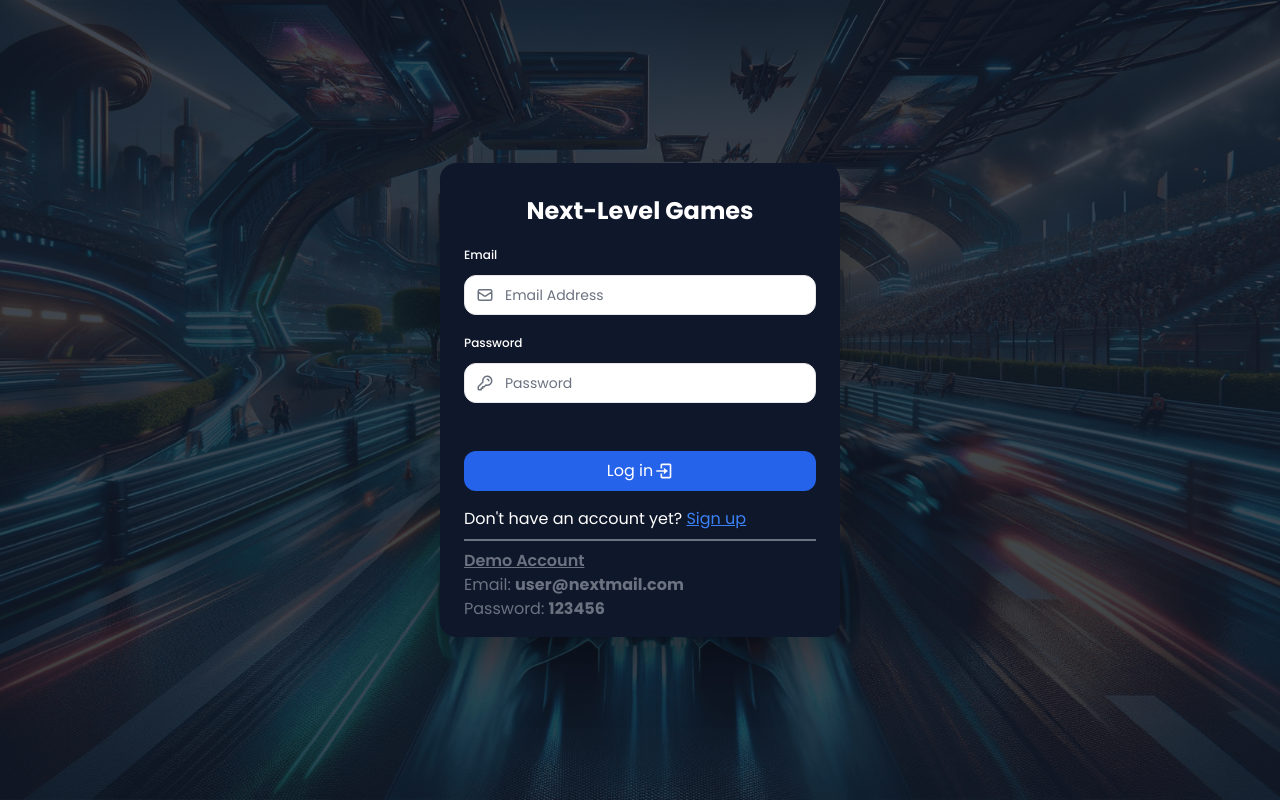
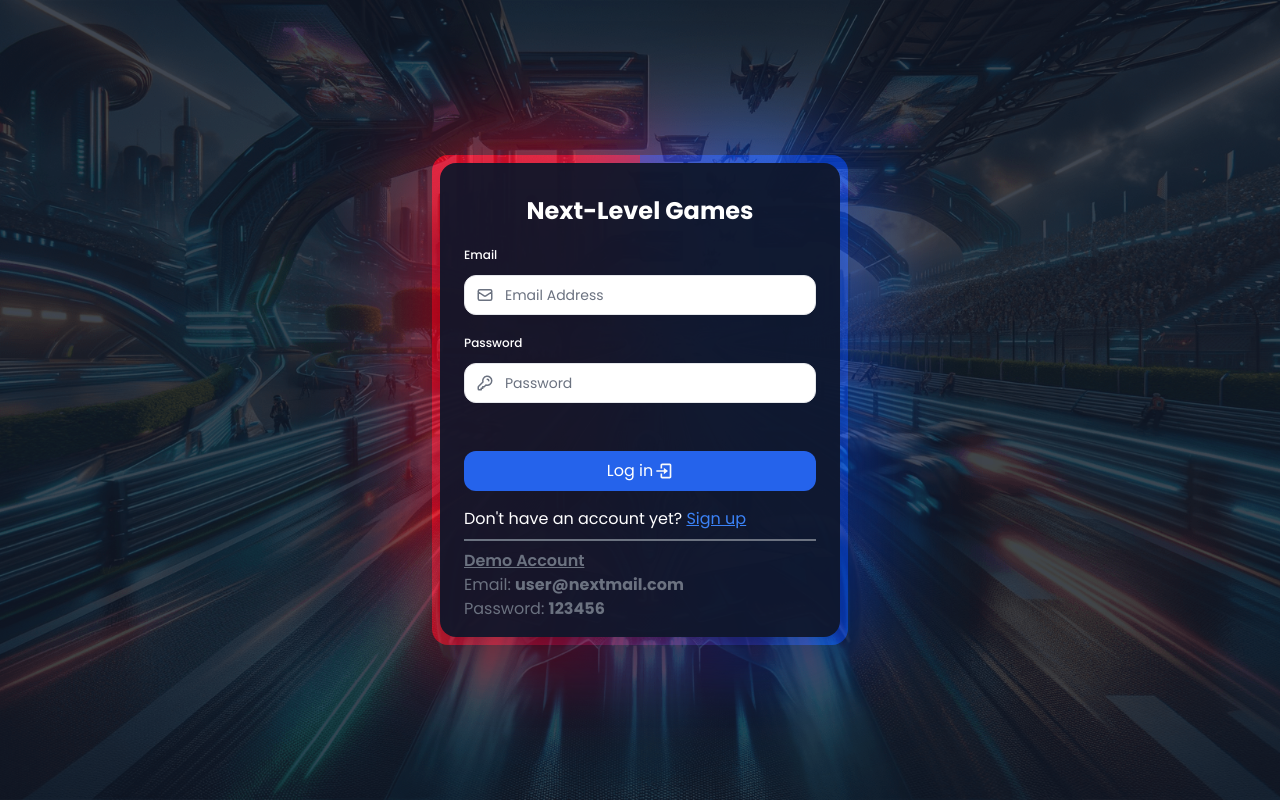
Before and after one commit to CodeExpert8081/react-game-site, a Next.js app: page /login in a window 1280 px wide. Built offline with nearby package versions, Linux system fonts and the light colour scheme.

Commit message:
added glowing border to login page

```diff
--- a/app/globals.css
+++ b/app/globals.css
@@ -62,6 +62,78 @@ body {
   font-family: "Poppins", sans-serif;
 }
 
+:root {
+  /* --clr-1: #052b2f;
+  --clr-2: #073438;
+  --clr-3: #0e4b50;
+  --clr-4: #2d8f85;
+  --clr-5: #637c54; */
+
+  --clr-1: #0945de;
+  --clr-2: #0945de;
+  --clr-3: #0945de;
+  --clr-4: #f50223;
+  /* --clr-4: #7402f5; */
+  --clr-5: #f50223;
+  --clr-6: #f50223;
+}
+
+.card {
+  /* height: 60vh; */
+  /* aspect-ratio: 1 / 1.5; */
+  /* background: var(--clr-1); */
+  /* border-radius: 0.5rem; */
+  border-radius: 1rem;
+  /* margin: 2rem; */
+  position: relative;
+  /* overflow: hidden; */
+}
+
+.card::before,
+.card::after {
+  content: "";
+  position: absolute;
+  inset: -0.5rem;
+  z-index: -1;
+  /* background: conic-gradient(from var(--gradient-angle), var(--clr-3), var(--clr-4), var(--clr-5), var(--clr-4), var(--clr-3)); */
+  background: conic-gradient(
+    from var(--gradient-angle),
+    var(--clr-1),
+    var(--clr-2),
+    var(--clr-3),
+    var(--clr-4),
+    var(--clr-5),
+    var(--clr-6)
+  );
+  border-radius: inherit;
+  animation: rotation 20s linear infinite;
+  /* transform: rotate(90deg); */
+}
+
+.card::after {
+  filter: blur(3.5rem);
+  /* transform: rotate(90deg); */
+}
+
+/* @keyframes rotation {
+  0% {
+    transform: rotate(0deg);
+  }
+  100% {
+    transform: rotate(360deg);
+  }
+} */
+@keyframes rotation {
+  0% {
+    --gradient-angle: 0deg;
+    /* transform: rotate(0deg); */
+  }
+  100% {
+    --gradient-angle: 360deg;
+    /* transform: rotate(360deg); */
+  }
+}
+
 /* Custom scrollbar */
 ::-webkit-scrollbar {
   width: 12px; /* Set the width of the scrollbar */
@@ -85,7 +157,7 @@ body {
 /* Thumb (the part you drag to scroll) */
 ::-webkit-scrollbar-thumb {
   background-color: #6b7280; /* Set your custom color for the thumb */
-  border-radius: 4px; /* Optional: Add some border-radius to make it rounder */
+  border-radius: 4px;
 }
 
 .ProgressRoot {
@@ -111,3 +183,49 @@ body {
 .b {
   border: 2px solid blue;
 }
+
+/* SIGN-IN/SIGN-UP BORDER ANIMATION */
+/* @keyframes spin-border {
+  0% {
+    border-color: white;
+    border-width: 2px;
+    transform: rotate(0deg);
+  }
+  100% {
+    border-color: blue;
+    border-width: 2px;
+    transform: rotate(360deg);
+  }
+} */
+
+/* .background-test {
+  background-color: #777231;
+  animation: spin-border 2s linear infinite;
+}
+
+.box::before {
+  content: "";
+  position: absolute;
+  width: 50px;
+  height: 100%;
+  background-color: white;
+  box-shadow: 0 0 20px rgb(8, 8, 8);
+  animation: animate 4s linear infinite;
+}
+
+.box::after {
+  content: "";
+  position: absolute;
+  inset: 10px;
+  background-color: rgb(4, 75, 97);
+  border-radius: 16px;
+}
+
+@keyframes animate {
+  0% {
+    transform: rotate(0deg);
+  }
+  100% {
+    transform: rotate(360deg);
+  }
+} */
--- a/components/ui/Authentication/LoginForm.tsx
+++ b/components/ui/Authentication/LoginForm.tsx
@@ -40,8 +40,10 @@ export default function LoginForm() {
 
   return (
     // <form action={action} className="space-y-3 text-white m-2 w-[280px]- w-full max-w-[98vw] md:w-[400px] relative">
-    <form action={dispatch} className="space-y-3 text-white m-2 w-[280px]- w-full max-w-[98vw] md:w-[400px] relative">
-      <div className="flex-1 rounded-lg bg-gray-50- px-6 pb-4 pt-8 bg-slate-900 drop-shadow-2xl shadow-2xl">
+    // <div className="overflow-hidden">
+    // <div className="card z-[1]- bg-slate-700/10X">
+    <form action={dispatch} className="space-y-3 text-white m-2 w-[280px]- w-full max-w-[88vw] md:w-[400px] relative card z-1X mx-2">
+      <div className="flex-1 rounded-lg bg-gray-50- px-6 pb-4 pt-8 bg-slate-900X drop-shadow-2xl shadow-2xl cardX bg-slate-900/95 z-[2]">
         <h1 className={`mb-3 text-2xl w-full text-center font-bold`}>Next-Level Games</h1>
         <div className="w-full">
           <div>
@@ -121,6 +123,8 @@ export default function LoginForm() {
         <span className="block bg-gray-900 px-5 py-3 text-white"> Get Started </span>
       </a> */}
     </form>
+    //   </div>
+    // </div>
   );
 }
 
```
